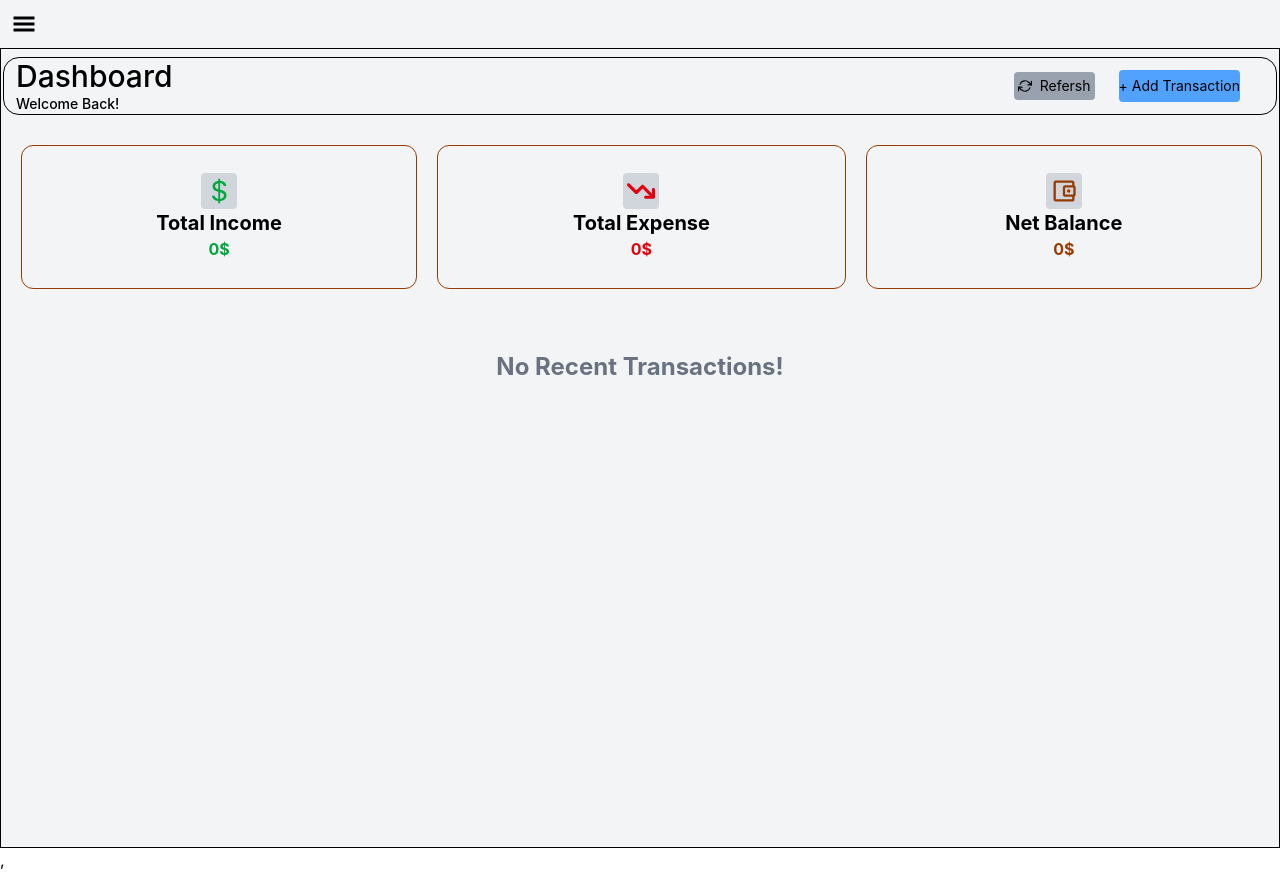
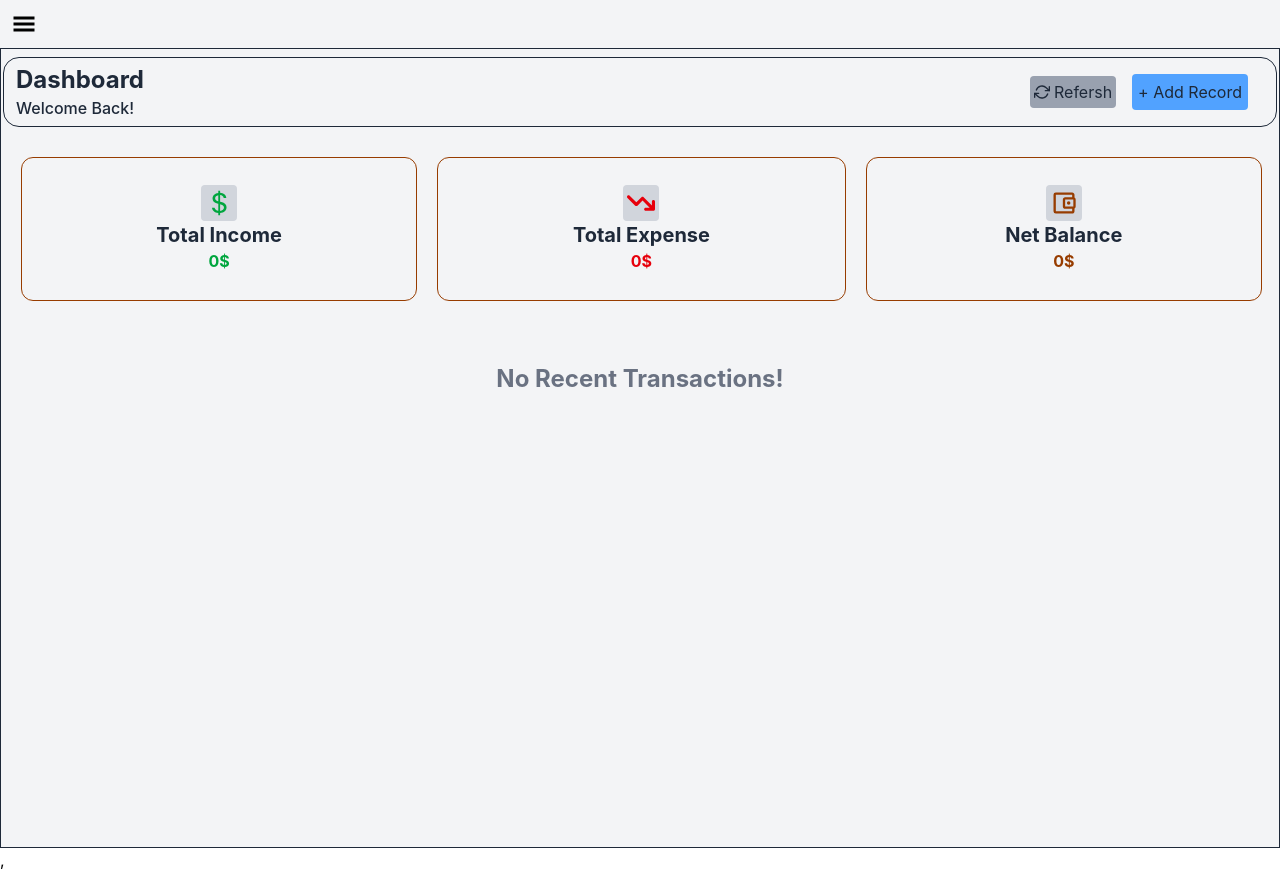
Before and after one commit to QasimMehmood-05/Expense-Tracker, a React (Vite) app: page / in a window 1280 px wide. Built offline with nearby package versions, Linux system fonts and the light colour scheme.

Commit message:
changes made

```diff
--- a/src/components/Dashboard/Header.jsx
+++ b/src/components/Dashboard/Header.jsx
@@ -8,15 +8,15 @@ const Header = () => {
 
   return (
     <>
-      <div className='parent border rounded-2xl flex justify-between items-center px-3 my-2 mx-0.5 md: text-sm  p-0'>
-        <div className='lheader'>
-          <h2 className='text-3xl  md: font-medium'>Dashboard</h2>
-          <p className='font-medium'>Welcome Back!</p>
+      <div className='parent border rounded-2xl flex justify-between items-center px-3 m-2 mx-0.5'>
+        <div className='lheader font-bold'>
+          <h2 className='  text-xl md:text-2xl'>Dashboard</h2>
+          <p className='font-medium '>Welcome Back!</p>
         </div>
-        <div className='Rheader mx-3 flex  justify-center items-center gap-3'>
-          <button className='bg-gray-400 rounded  p-1 flex items-center justify-center gap-x-2 hover:scale-105 md: py-1' > <FiRefreshCw />
+        <div className='Rheader m-2 flex  justify-center items-center gap-2'>
+          <button className='bg-gray-400 rounded  p-1 flex items-center justify-center gap-x-1 hover:scale-105 ' > <FiRefreshCw />
             <span>Refersh</span></button>
-          <button onClick={() => { setshowmodal(true)  }} className='bg-blue-400 rounded  mx-3 hover:scale-105 md: my-2 py-1.5 px-0 ' >  + Add Transaction</button>
+          <button onClick={() => { setshowmodal(true)  }} className='  bg-blue-400 rounded  hover:scale-105  my-2 py-1.5 px-1.5 mx-2' >  + Add Record</button>
         </div>
       </div>
 
--- a/src/pages/Dashboard.jsx
+++ b/src/pages/Dashboard.jsx
@@ -8,7 +8,7 @@ import Recenttran from "../components/Dashboard/Recenttran";
 const Dashboard = () => {
 
   return (
-    <div className={` flex w-full min-h-screen border bg-gray-100 `}>
+    <div className={` flex w-full min-h-screen border bg-gray-100 text-gray-800 `}>
       {/* Main Content */}
       <main className="flex-1 min-w-0 transition-all duration-300">
 
```
